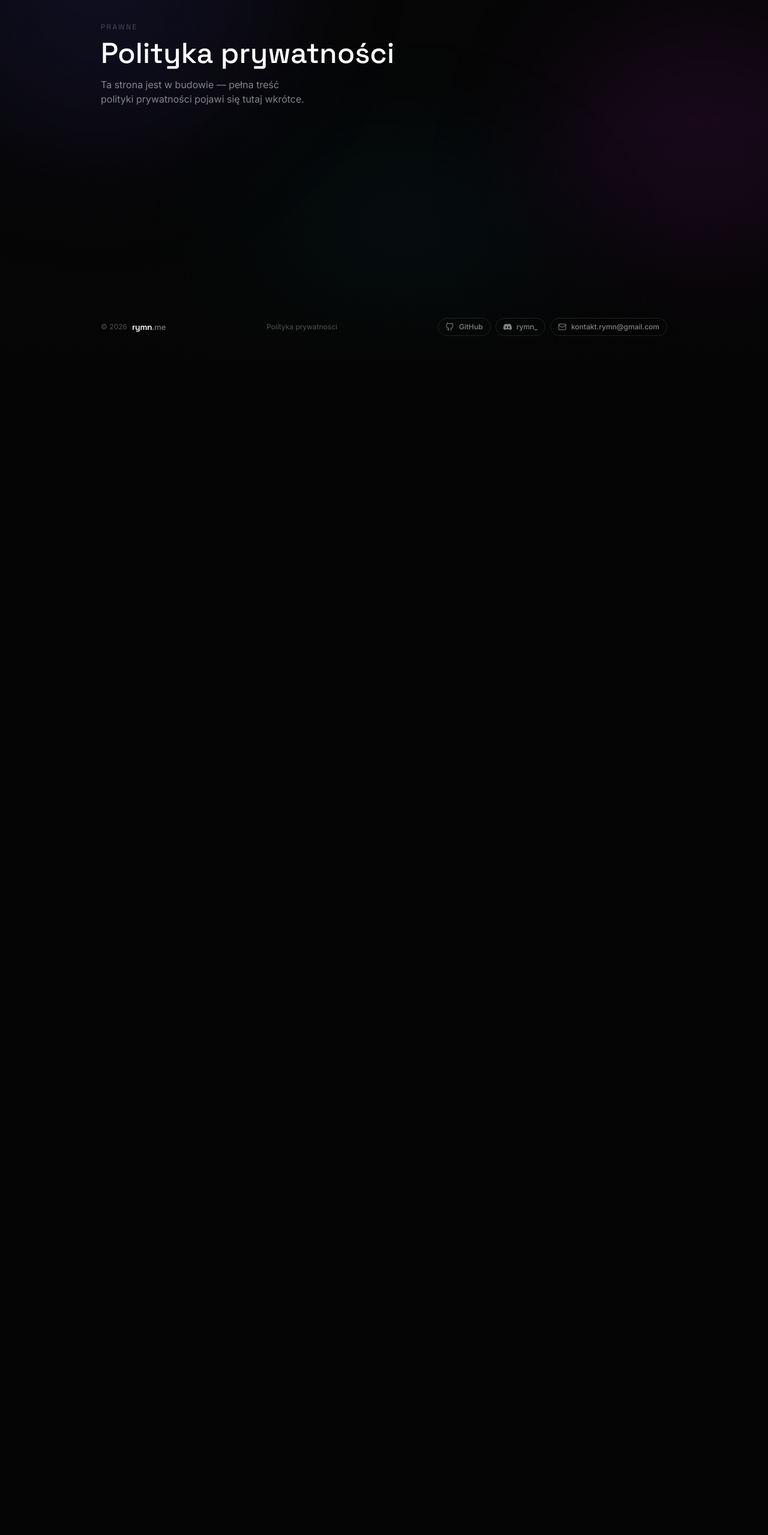
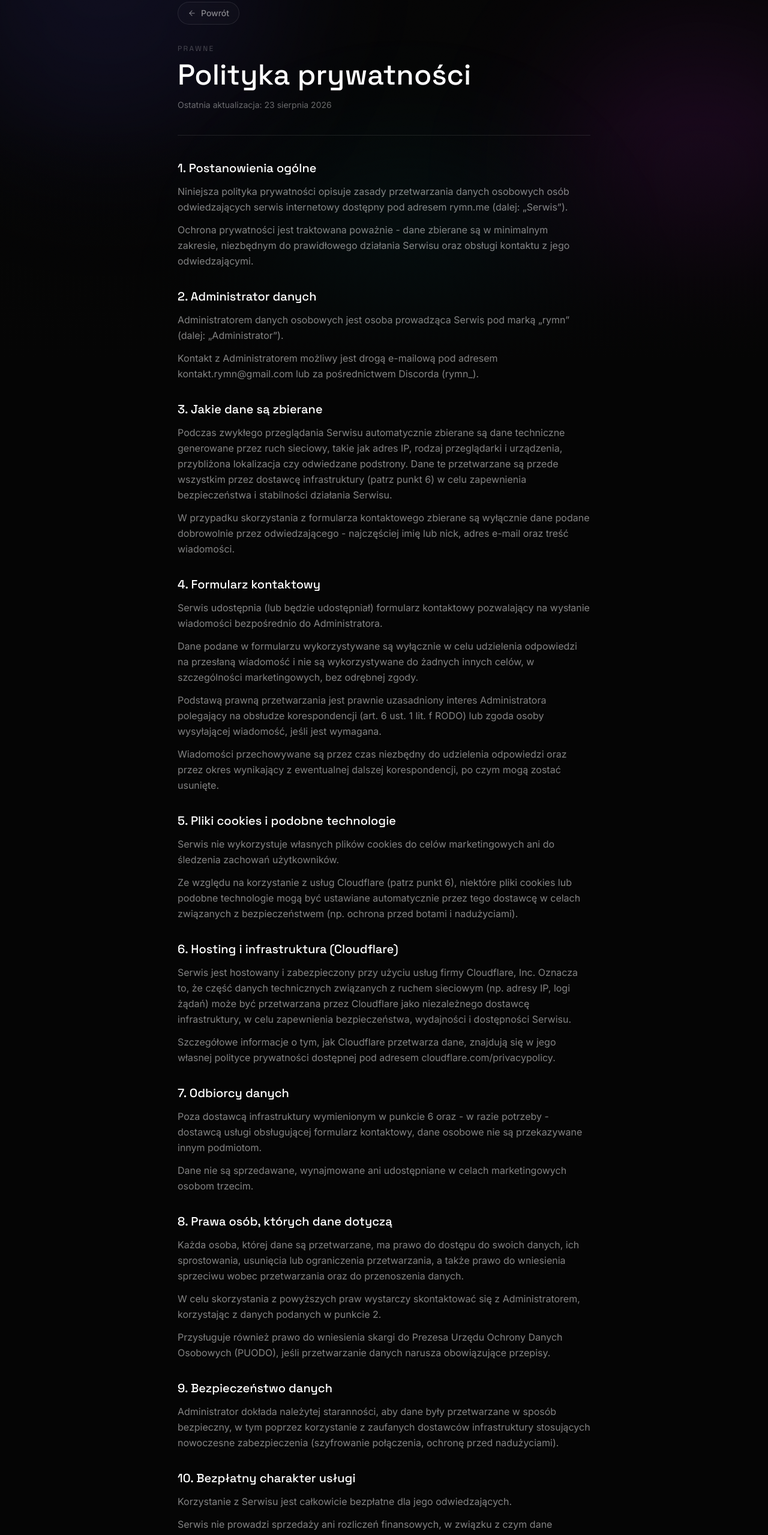
Before and after one commit to waskok/rymn.me, a React (Vite) app: page /polityka-prywatnosci in a window 1280 px wide. Shown: the part 200-2759 px from the top of the page at 60% size. Before the commit the page ends 800 px from the top, so only its background shows below. Built offline with nearby package versions, Linux system fonts and the light colour scheme.

Commit message:
fully writed policy privacy

```diff
--- a/src/components/Header.tsx
+++ b/src/components/Header.tsx
@@ -4,7 +4,6 @@ import { Link } from 'react-router-dom';
 import { Coffee, Menu, X } from 'lucide-react';
 import { Magnetic } from './Magnetic';
 import { useLogoClick } from '../lib/useLogoClick';
-import { preventDefault } from '../lib/preventDefault';
 import { easeOut } from '../lib/motion';
 
 function StatusPill() {
--- a/src/components/Layout.tsx
+++ b/src/components/Layout.tsx
@@ -5,7 +5,7 @@ import { Header } from './Header';
 import { Footer } from './Footer';
 import { socials } from '../data/gateways';
 
-/** Shared page shell — background, header and footer stay mounted across routes. */
+/** Shared page shell - background, header and footer stay mounted across routes. */
 export function Layout() {
   return (
     <div id="top" className="relative min-h-screen bg-void-950 font-sans text-white selection:bg-white/20">
--- /dev/null
+++ b/src/components/PageNav.tsx
@@ -0,0 +1,32 @@
+import { Link } from 'react-router-dom';
+import { ArrowLeft, ArrowUp } from 'lucide-react';
+
+const buttonClass =
+  'inline-flex cursor-pointer items-center gap-2 rounded-full border border-white/10 bg-white/[0.02] px-4 py-2 text-xs font-medium text-white/50 backdrop-blur-sm transition-colors hover:border-white/20 hover:text-white sm:text-sm';
+
+interface PageNavProps {
+  /** Top bar shows only back; bottom bar adds scroll-to-top. */
+  variant: 'top' | 'bottom';
+}
+
+export function PageNav({ variant }: PageNavProps) {
+  return (
+    <div
+      className={`flex flex-wrap items-center gap-3 ${
+        variant === 'bottom' ? 'mt-12 border-t border-white/10 pt-8' : 'mb-8'
+      }`}
+    >
+      <Link to="/" className={buttonClass}>
+        <ArrowLeft className="h-3.5 w-3.5 shrink-0" strokeWidth={1.75} />
+        Powrót
+      </Link>
+
+      {variant === 'bottom' && (
+        <button type="button" onClick={() => window.scrollTo({ top: 0, behavior: 'smooth' })} className={buttonClass}>
+          <ArrowUp className="h-3.5 w-3.5 shrink-0" strokeWidth={1.75} />
+          Przewiń do góry
+        </button>
+      )}
+    </div>
+  );
+}
--- a/src/components/icons.tsx
+++ b/src/components/icons.tsx
@@ -1,6 +1,6 @@
 import type { SVGProps } from 'react';
 
-/** Hand-drawn Discord glyph — lucide-react ships no brand icons. */
+/** Hand-drawn Discord glyph - lucide-react ships no brand icons. */
 export function DiscordIcon(props: SVGProps<SVGSVGElement>) {
   return (
     <svg viewBox="0 0 24 24" fill="currentColor" {...props}>
@@ -9,7 +9,7 @@ export function DiscordIcon(props: SVGProps<SVGSVGElement>) {
   );
 }
 
-/** Hand-drawn GitHub glyph — lucide-react ships no brand icons. */
+/** Hand-drawn GitHub glyph - lucide-react ships no brand icons. */
 export function GithubIcon(props: SVGProps<SVGSVGElement>) {
   return (
     <svg
--- a/src/data/gateways.ts
+++ b/src/data/gateways.ts
@@ -14,7 +14,7 @@ export const gateways: readonly PortfolioGateway[] = [
     title: 'Web Development',
     headline: 'Strony, które ładują się szybko i wyglądają świetnie.',
     description:
-      'Nowoczesne, responsywne strony internetowe front-end budowane w React i Tailwind CSS — od projektu po wdrożenie.',
+      'Nowoczesne, responsywne strony internetowe front-end budowane w React i Tailwind CSS - od projektu po wdrożenie.',
     icon: Code2,
     url: 'https://dev.rymn.me',
     tags: ['React', 'TypeScript', 'Tailwind CSS'],
@@ -26,7 +26,7 @@ export const gateways: readonly PortfolioGateway[] = [
     title: 'Montaż wideo',
     headline: 'Treści, które przyciągają uwagę od pierwszej sekundy.',
     description:
-      'Dynamiczny montaż na YouTube i Shorts — krótkie, angażujące formy wideo skrojone pod social media.',
+      'Dynamiczny montaż na YouTube i Shorts - krótkie, angażujące formy wideo skrojone pod social media.',
     icon: Clapperboard,
     url: 'https://video.rymn.me',
     tags: ['YouTube', 'Shorts', 'Social Media'],
--- a/src/pages/Contact.tsx
+++ b/src/pages/Contact.tsx
@@ -1,7 +1,7 @@
 import { motion } from 'framer-motion';
 import { easeOut } from '../lib/motion';
 
-/** Placeholder — the contact form/details will land here. */
+/** Placeholder - the contact form/details will land here. */
 export function Contact() {
   return (
     <motion.section
@@ -15,7 +15,7 @@ export function Contact() {
         Ta strona jest w budowie.
       </h1>
       <p className="mt-4 max-w-xl text-balance text-white/50">
-        Wkrótce pojawi się tu formularz kontaktowy. W międzyczasie napisz do mnie bezpośrednio —
+        Wkrótce pojawi się tu formularz kontaktowy. W międzyczasie napisz do mnie bezpośrednio -
         linki znajdziesz w stopce.
       </p>
     </motion.section>
--- a/src/pages/PrivacyPolicy.tsx
+++ b/src/pages/PrivacyPolicy.tsx
@@ -1,22 +1,149 @@
 import { motion } from 'framer-motion';
 import { easeOut } from '../lib/motion';
+import { PageNav } from '../components/PageNav';
 
-/** Placeholder — full privacy policy copy will land here. */
+interface Section {
+  title: string;
+  paragraphs: readonly string[];
+}
+
+const sections: readonly Section[] = [
+  {
+    title: '1. Postanowienia ogólne',
+    paragraphs: [
+      'Niniejsza polityka prywatności opisuje zasady przetwarzania danych osobowych osób odwiedzających serwis internetowy dostępny pod adresem rymn.me (dalej: „Serwis”).',
+      'Ochrona prywatności jest traktowana poważnie - dane zbierane są w minimalnym zakresie, niezbędnym do prawidłowego działania Serwisu oraz obsługi kontaktu z jego odwiedzającymi.',
+    ],
+  },
+  {
+    title: '2. Administrator danych',
+    paragraphs: [
+      'Administratorem danych osobowych jest osoba prowadząca Serwis pod marką „rymn” (dalej: „Administrator”).',
+      'Kontakt z Administratorem możliwy jest drogą e-mailową pod adresem kontakt.rymn@gmail.com lub za pośrednictwem Discorda (rymn_).',
+    ],
+  },
+  {
+    title: '3. Jakie dane są zbierane',
+    paragraphs: [
+      'Podczas zwykłego przeglądania Serwisu automatycznie zbierane są dane techniczne generowane przez ruch sieciowy, takie jak adres IP, rodzaj przeglądarki i urządzenia, przybliżona lokalizacja czy odwiedzane podstrony. Dane te przetwarzane są przede wszystkim przez dostawcę infrastruktury (patrz punkt 6) w celu zapewnienia bezpieczeństwa i stabilności działania Serwisu.',
+      'W przypadku skorzystania z formularza kontaktowego zbierane są wyłącznie dane podane dobrowolnie przez odwiedzającego - najczęściej imię lub nick, adres e-mail oraz treść wiadomości.',
+    ],
+  },
+  {
+    title: '4. Formularz kontaktowy',
+    paragraphs: [
+      'Serwis udostępnia (lub będzie udostępniał) formularz kontaktowy pozwalający na wysłanie wiadomości bezpośrednio do Administratora.',
+      'Dane podane w formularzu wykorzystywane są wyłącznie w celu udzielenia odpowiedzi na przesłaną wiadomość i nie są wykorzystywane do żadnych innych celów, w szczególności marketingowych, bez odrębnej zgody.',
+      'Podstawą prawną przetwarzania jest prawnie uzasadniony interes Administratora polegający na obsłudze korespondencji (art. 6 ust. 1 lit. f RODO) lub zgoda osoby wysyłającej wiadomość, jeśli jest wymagana.',
+      'Wiadomości przechowywane są przez czas niezbędny do udzielenia odpowiedzi oraz przez okres wynikający z ewentualnej dalszej korespondencji, po czym mogą zostać usunięte.',
+    ],
+  },
+  {
+    title: '5. Pliki cookies i podobne technologie',
+    paragraphs: [
+      'Serwis nie wykorzystuje własnych plików cookies do celów marketingowych ani do śledzenia zachowań użytkowników.',
+      'Ze względu na korzystanie z usług Cloudflare (patrz punkt 6), niektóre pliki cookies lub podobne technologie mogą być ustawiane automatycznie przez tego dostawcę w celach związanych z bezpieczeństwem (np. ochrona przed botami i nadużyciami).',
+    ],
+  },
+  {
+    title: '6. Hosting i infrastruktura (Cloudflare)',
+    paragraphs: [
+      'Serwis jest hostowany i zabezpieczony przy użyciu usług firmy Cloudflare, Inc. Oznacza to, że część danych technicznych związanych z ruchem sieciowym (np. adresy IP, logi żądań) może być przetwarzana przez Cloudflare jako niezależnego dostawcę infrastruktury, w celu zapewnienia bezpieczeństwa, wydajności i dostępności Serwisu.',
+      'Szczegółowe informacje o tym, jak Cloudflare przetwarza dane, znajdują się w jego własnej polityce prywatności dostępnej pod adresem cloudflare.com/privacypolicy.',
+    ],
+  },
+  {
+    title: '7. Odbiorcy danych',
+    paragraphs: [
+      'Poza dostawcą infrastruktury wymienionym w punkcie 6 oraz - w razie potrzeby - dostawcą usługi obsługującej formularz kontaktowy, dane osobowe nie są przekazywane innym podmiotom.',
+      'Dane nie są sprzedawane, wynajmowane ani udostępniane w celach marketingowych osobom trzecim.',
+    ],
+  },
+  {
+    title: '8. Prawa osób, których dane dotyczą',
+    paragraphs: [
+      'Każda osoba, której dane są przetwarzane, ma prawo do dostępu do swoich danych, ich sprostowania, usunięcia lub ograniczenia przetwarzania, a także prawo do wniesienia sprzeciwu wobec przetwarzania oraz do przenoszenia danych.',
+      'W celu skorzystania z powyższych praw wystarczy skontaktować się z Administratorem, korzystając z danych podanych w punkcie 2.',
+      'Przysługuje również prawo do wniesienia skargi do Prezesa Urzędu Ochrony Danych Osobowych (PUODO), jeśli przetwarzanie danych narusza obowiązujące przepisy.',
+    ],
+  },
+  {
+    title: '9. Bezpieczeństwo danych',
+    paragraphs: [
+      'Administrator dokłada należytej staranności, aby dane były przetwarzane w sposób bezpieczny, w tym poprzez korzystanie z zaufanych dostawców infrastruktury stosujących nowoczesne zabezpieczenia (szyfrowanie połączenia, ochronę przed nadużyciami).',
+    ],
+  },
+  {
+    title: '10. Bezpłatny charakter usługi',
+    paragraphs: [
+      'Korzystanie z Serwisu jest całkowicie bezpłatne dla jego odwiedzających.',
+      'Serwis nie prowadzi sprzedaży ani rozliczeń finansowych, w związku z czym dane osobowe nie są zbierane w celach księgowych, transakcyjnych ani marketingowych.',
+    ],
+  },
+  {
+    title: '11. Prawo właściwe',
+    paragraphs: [
+      'W zakresie nieuregulowanym niniejszą polityką oraz w sprawach dotyczących przetwarzania danych osobowych zastosowanie mają obowiązujące przepisy prawa polskiego, w tym RODO.',
+    ],
+  },
+  {
+    title: '12. Zmiany w polityce prywatności',
+    paragraphs: [
+      'Niniejsza polityka może być okresowo aktualizowana, w szczególności w związku z rozwojem Serwisu lub zmianami w przepisach prawa.',
+      'O wszelkich istotnych zmianach odwiedzający zostaną poinformowani poprzez publikację nowej wersji polityki na stronie Serwisu wraz z datą jej ostatniej aktualizacji.',
+    ],
+  },
+];
+
 export function PrivacyPolicy() {
   return (
     <motion.section
       initial={{ opacity: 0, y: 20 }}
       animate={{ opacity: 1, y: 0 }}
       transition={{ duration: 0.6, ease: easeOut }}
-      className="mx-auto flex min-h-[50vh] max-w-5xl flex-col items-start justify-center px-6 py-24 sm:px-10"
+      className="mx-auto flex max-w-3xl flex-col items-start px-6 py-24 sm:px-10"
     >
+      <PageNav variant="top" />
+
       <span className="font-display text-xs tracking-[0.2em] text-white/25">PRAWNE</span>
       <h1 className="font-display mt-3 text-3xl font-medium text-white sm:text-5xl">
         Polityka prywatności
       </h1>
-      <p className="mt-4 max-w-xl text-balance text-white/50">
-        Ta strona jest w budowie — pełna treść polityki prywatności pojawi się tutaj wkrótce.
-      </p>
+      <p className="mt-4 text-sm text-white/40">Ostatnia aktualizacja: 23 sierpnia 2026</p>
+
+      <div className="mt-10 flex flex-col gap-8 border-t border-white/10 pt-10">
+        {sections.map((section) => (
+          <div key={section.title}>
+            <h2 className="font-display text-lg font-medium text-white sm:text-xl">
+              {section.title}
+            </h2>
+            <div className="mt-3 flex flex-col gap-3">
+              {section.paragraphs.map((paragraph, i) => (
+                <p key={i} className="text-sm leading-relaxed text-white/50 sm:text-base">
+                  {paragraph}
+                </p>
+              ))}
+            </div>
+          </div>
+        ))}
+
+        <div>
+          <h2 className="font-display text-lg font-medium text-white sm:text-xl">Kontakt</h2>
+          <p className="mt-3 text-sm leading-relaxed text-white/50 sm:text-base">
+            W sprawach związanych z niniejszą polityką prywatności lub przetwarzaniem danych
+            można kontaktować się mailowo pod adresem{' '}
+            <a
+              href="mailto:kontakt.rymn@gmail.com"
+              className="text-white underline underline-offset-4 hover:text-white/70"
+            >
+              kontakt.rymn@gmail.com
+            </a>{' '}
+            lub przez Discorda (<span className="text-white">rymn_</span>).
+          </p>
+        </div>
+      </div>
+
+      <PageNav variant="bottom" />
     </motion.section>
   );
 }
```
